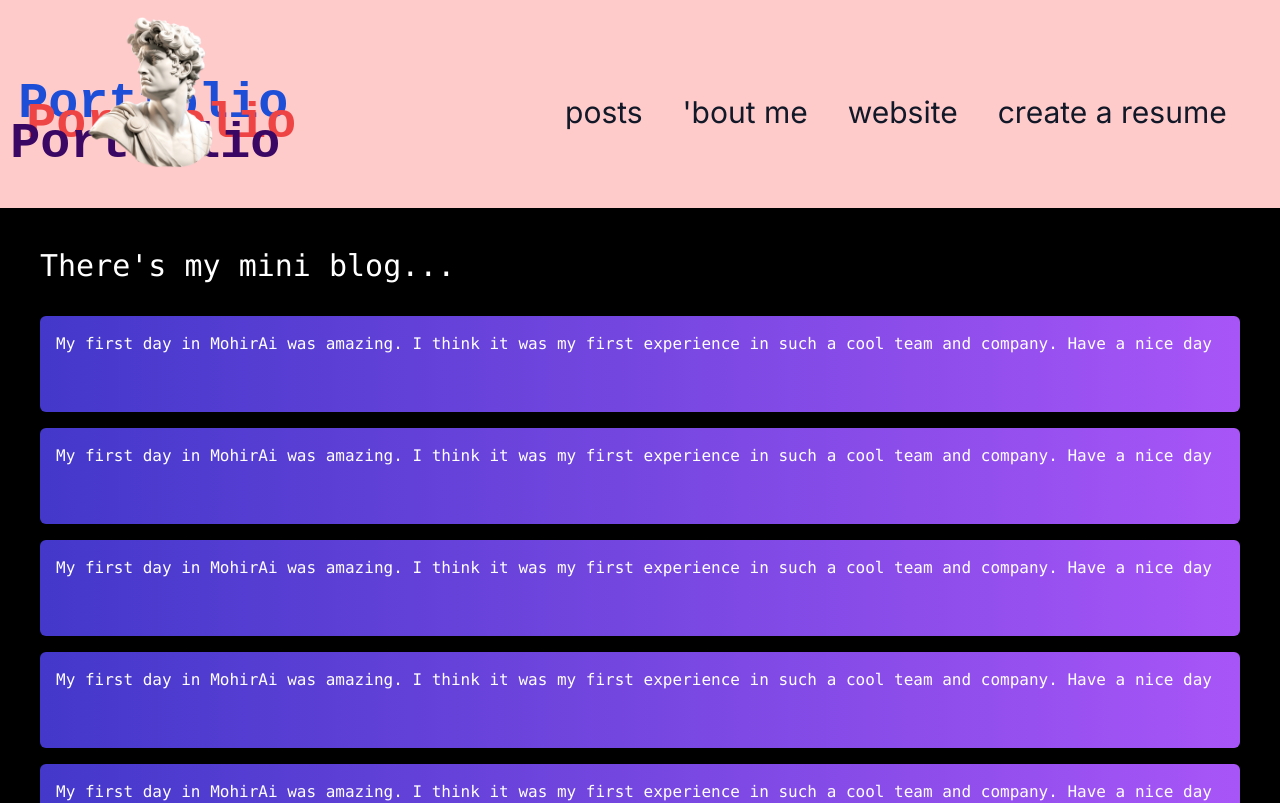
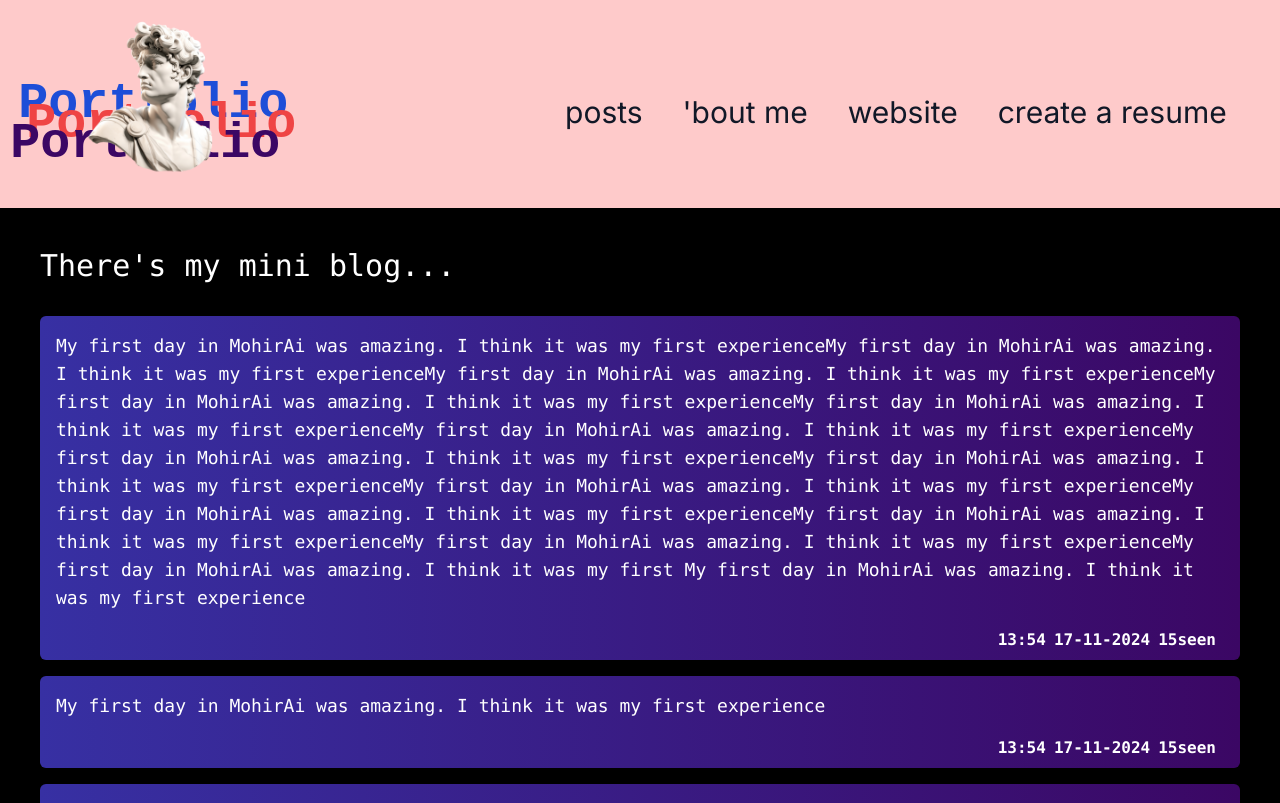
Before and after one commit to Zoha2400/portfolio, a Next.js app: page /posts in a window 1280 px wide. Shown: the top 803 px of the page. Built offline with nearby package versions, Linux system fonts and the light colour scheme.

Commit message:
Post animate feat

```diff
--- a/src/app/posts/page.tsx
+++ b/src/app/posts/page.tsx
@@ -1,14 +1,40 @@
+"use client";
+
 import Post from "@/components/ui/Post";
-import React from "react";
+import { useEffect, useState } from "react";
+
+import { useSpring, animated } from "@react-spring/web";
+
+interface Post {
+  text: string;
+}
 
 function page() {
+  const [mounted, setMounted] = useState(false);
+
+  const styles = useSpring({
+    from: {
+      x: "5%",
+      opacity: 0,
+    },
+    to: {
+      x: mounted ? "0%" : "10%",
+      opacity: mounted ? 1 : 0,
+    },
+  });
+
+  useEffect(() => {
+    setMounted(true);
+  }, []);
   return (
-    <div className="text-white w-full p-10">
+    <div className="text-white w-full p-10 overflow-x-hidden">
       <section>
-        <p className="text-3xl font-mono">There's my mini blog...</p>
+        <animated.div style={styles} className="text-3xl font-mono">
+          There's my mini blog...
+        </animated.div>
       </section>
       <div className="post-area mt-8 flex flex-col gap-4">
-        <Post />
+        <Post text="My first day in MohirAi was amazing. I think it was my first experienceMy first day in MohirAi was amazing. I think it was my first experienceMy first day in MohirAi was amazing. I think it was my first experienceMy first day in MohirAi was amazing. I think it was my first experienceMy first day in MohirAi was amazing. I think it was my first experienceMy first day in MohirAi was amazing. I think it was my first experienceMy first day in MohirAi was amazing. I think it was my first experienceMy first day in MohirAi was amazing. I think it was my first experienceMy first day in MohirAi was amazing. I think it was my first experienceMy first day in MohirAi was amazing. I think it was my first experienceMy first day in MohirAi was amazing. I think it was my first experienceMy first day in MohirAi was amazing. I think it was my first experienceMy first day in MohirAi was amazing. I think it was my first My first day in MohirAi was amazing. I think it was my first experience" />
         <Post />
         <Post />
         <Post />
--- a/src/components/Statues.tsx
+++ b/src/components/Statues.tsx
@@ -1,9 +1,17 @@
+"use client";
+
 import Image from "next/image";
+import { useScroll, animated } from "@react-spring/web";
+
 function Statues() {
+  const { scrollYProgress } = useScroll();
   return (
     <div className="flex justify-center items-center">
       <div className="w-full flex justify-between relative mt-40 mb-40 p-2 bg-black ">
-        <div className="imgs flex justify-center">
+        <animated.div
+          className="imgs flex justify-center"
+          style={{ opacity: scrollYProgress }}
+        >
           <Image
             src="/simone.png"
             alt="Phone of Console"
@@ -28,8 +36,11 @@ function Statues() {
             width={500}
             height={300}
           />
-        </div>
-        <div className="text h-96 relative flex flex-col justify-between">
+        </animated.div>
+        <animated.div
+          className="text h-96 relative flex flex-col justify-between"
+          style={{ opacity: scrollYProgress }}
+        >
           <p className="text-6xl text-gray-900 absolute z-0 m-40">
             Driven by the absurd, crafting digital wonders.
           </p>
@@ -39,7 +50,7 @@ function Statues() {
           <p className="text-6xl z-20 text-white font-bold">
             Driven by the absurd, crafting digital wonders.
           </p>
-        </div>
+        </animated.div>
       </div>
     </div>
   );
--- a/src/components/ui/AnimatedLine.tsx
+++ b/src/components/ui/AnimatedLine.tsx
@@ -3,7 +3,7 @@
 import { useEffect, useRef } from "react";
 import Typed from "typed.js";
 import Image from "next/image";
-import consImage from "../../../public/IMG_8851.JPG";
+import consImage from "../../../public/IMG_8851.jpg";
 
 function AnimatedLine() {
   const el = useRef(null);
--- a/src/components/ui/Console.tsx
+++ b/src/components/ui/Console.tsx
@@ -2,9 +2,13 @@
 import { useEffect, useState } from "react";
 import AnimatedLine from "./AnimatedLine";
 import Image from "next/image";
-import consImage from "../../../public/IMG_0020.JPG";
+import consImage from "../../../public/IMG_0020.jpg";
+
+import { useScroll, animated } from "@react-spring/web";
 
 function Console() {
+  const { scrollYProgress } = useScroll();
+
   const [isDarkMode, setIsDarkMode] = useState(false);
 
   useEffect(() => {
--- a/src/components/ui/Post.tsx
+++ b/src/components/ui/Post.tsx
@@ -1,28 +1,47 @@
 "use client";
 import { useSpring, animated } from "@react-spring/web";
+import { useEffect, useState } from "react";
 
-function Post() {
+interface PostProps {
+  text?: string;
+}
+
+const Post: React.FC<PostProps> = ({
+  text = "My first day in MohirAi was amazing. I think it was my first experience",
+}) => {
+  const [mounted, setMounted] = useState(false);
+
   const styles = useSpring({
     from: {
       y: "10%",
       opacity: 0,
     },
     to: {
-      y: "0%",
-      opacity: 1,
+      y: mounted ? "0%" : "10%",
+      opacity: mounted ? 1 : 0,
     },
   });
+
+  useEffect(() => {
+    setMounted(true);
+  }, []);
+
   return (
     <animated.div
       style={styles}
-      className="w-full h-24 bg-gradient-to-r from-indigo-700 to-purple-500 rounded-md"
+      className="w-full min-h-20 font-mono
+       flex flex-col bg-gradient-to-r from-indigo-800 to-purple-950
+       rounded-md"
     >
-      <p className="font-mono p-4 text-base">
-        My first day in MohirAi was amazing. I think it was my first experience
-        in such a cool team and company. Have a nice day
-      </p>
+      <p className=" p-4 text-lg">{text}</p>
+
+      <div className="inf flex gap-2 mr-6 mb-2 items-end justify-end font-bold">
+        <p className="">13:54</p>
+        <p>17-11-2024</p>
+        <p>15seen</p>
+      </div>
     </animated.div>
   );
-}
+};
 
 export default Post;
--- a/src/components/ui/Projects.tsx
+++ b/src/components/ui/Projects.tsx
@@ -1,5 +1,6 @@
 "use client";
 
+import { useScroll, animated } from "@react-spring/web";
 import Image from "next/image";
 
 import { useState, useEffect } from "react";
@@ -18,6 +19,8 @@ const textArray = [
 function Projects() {
   const [currentIndex, setCurrentIndex] = useState(0);
 
+  const { scrollYProgress } = useScroll();
+
   useEffect(() => {
     const intervalId = setInterval(() => {
       setCurrentIndex((prevIndex) => (prevIndex + 1) % textArray.length);
@@ -26,7 +29,10 @@ function Projects() {
     return () => clearInterval(intervalId);
   }, []);
   return (
-    <div className="flex justify-between pl-16 pr-16">
+    <animated.div
+      className="flex justify-between pl-16 pr-16"
+      style={{ opacity: scrollYProgress }}
+    >
       <div className="text flex flex-col *:duration-75">
         {textArray.map((text, index) => (
           <p
@@ -47,7 +53,7 @@ function Projects() {
         width={500}
         height={300}
       />
-    </div>
+    </animated.div>
   );
 }
 
```
